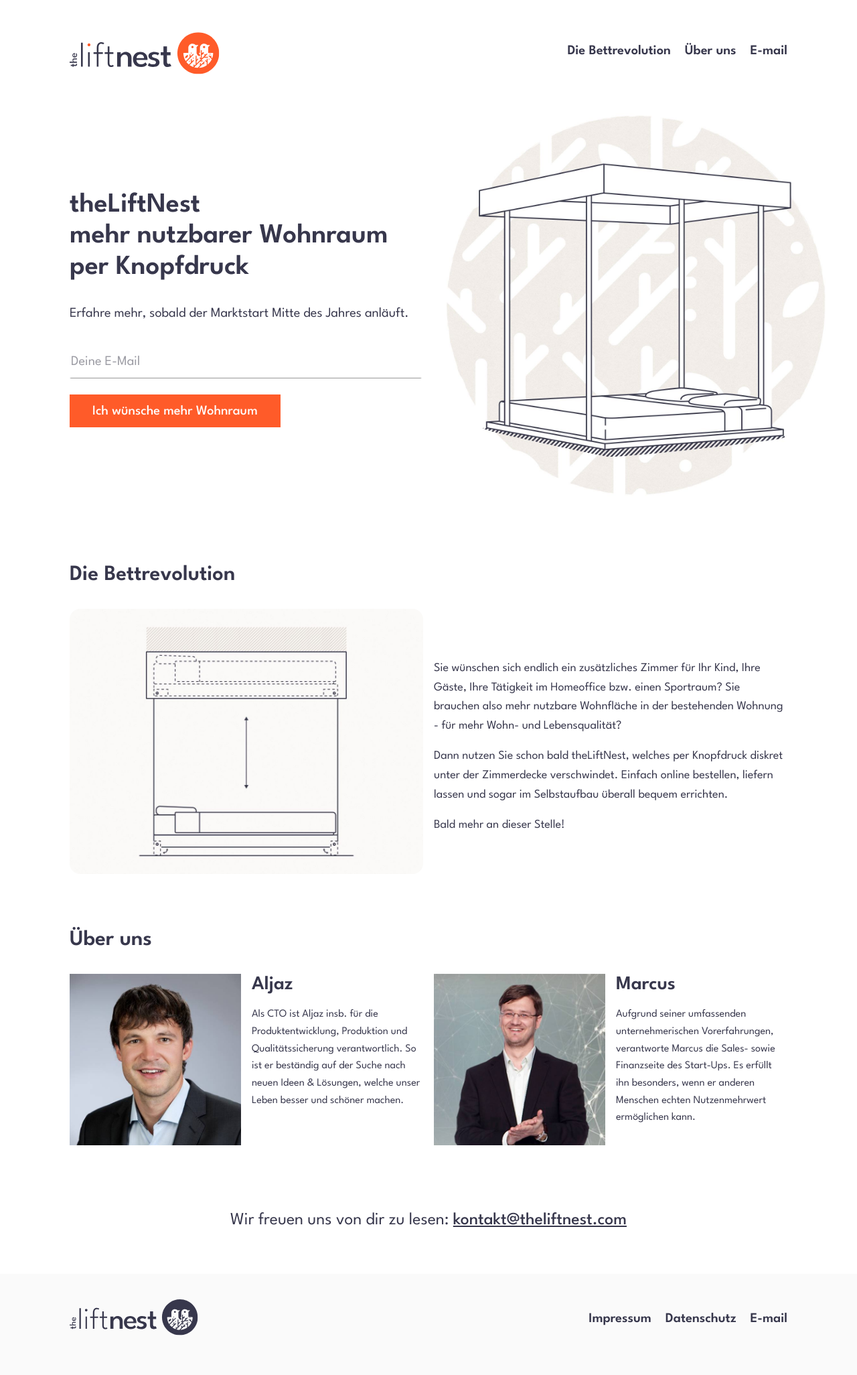
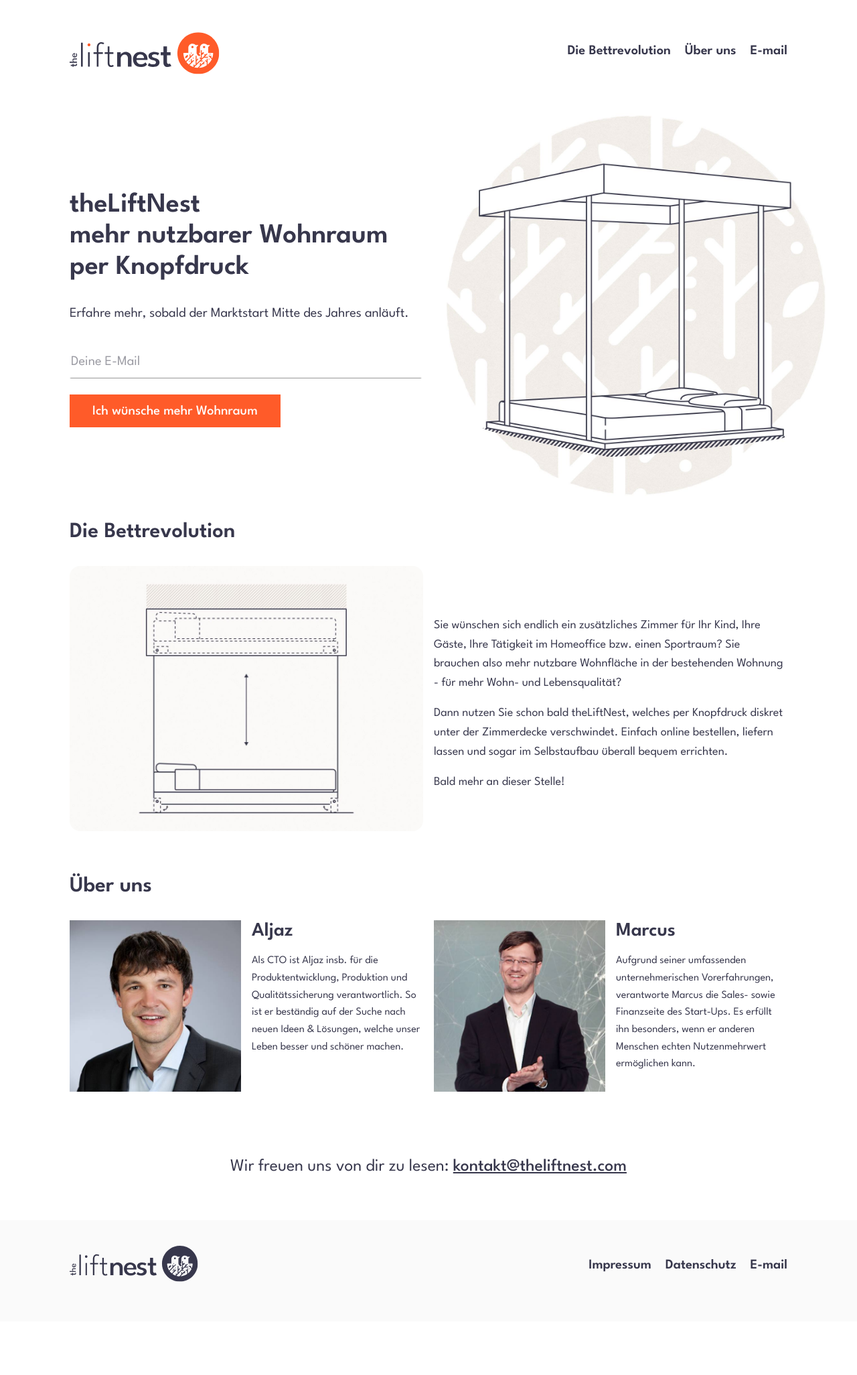
Before and after one commit to theliftnest/theliftnest-github.io, a Jekyll site: the page built from index.md, in a window 1280 px wide. Shown: the whole page at 67% size. Built offline with Jekyll 4.4.1, drawn with Linux system fonts in a browser that asks for light colours; nearby versions of some CDN libraries; some web fonts are replaced; after the commit the page ends 1973 px from its top, so only the background shows below that.

Commit message:
desk nav scroll spaces

```diff
--- a/assets/css/media-queries.css
+++ b/assets/css/media-queries.css
@@ -78,12 +78,29 @@
     line-height: 1.602rem;
   }
 
+  header {
+    margin-bottom: 0;
+  }
   header .form-box form input[type=email i] {
     margin-right: 1rem;
   }
   header .header-image {
     width: 108%;
     padding-left: 1rem;
+  }
+
+  .about-the-project {
+    margin-top: -7rem;
+  }
+  .about-the-project h3 {
+    margin-top: 7rem;
+  }
+
+  .about-us {
+    margin-top: -7rem;
+  }
+  .about-us h3 {
+    margin-top: 7rem;
   }
 
   .team-members li {
--- a/assets/css/styles.css
+++ b/assets/css/styles.css
@@ -284,10 +284,10 @@
   display: none;
 }
 .uk-offcanvas-bar .off-canvas-box {
-  margin-top: 4rem;
+  margin-top: 3rem;
 }
 .uk-offcanvas-bar .off-canvas-box ul {
-  margin-top: 4rem;
+  margin-left: -0.5rem;
 }
 .uk-offcanvas-bar .off-canvas-box li {
   margin-bottom: 1rem;
--- a/assets/scss/styles.scss
+++ b/assets/scss/styles.scss
@@ -376,9 +376,9 @@
     }
   }
   & .off-canvas-box{
-    margin-top: $four-spaces;
+    margin-top: $three-spaces;
     & ul{
-      margin-top: $four-spaces;
+      margin-left: -.5rem;
     }
     & li{
       margin-bottom: $one-space;
```
Also changed, not shown: assets/scss/media-queries.scss (+13 -0 lines), 2 other files.
